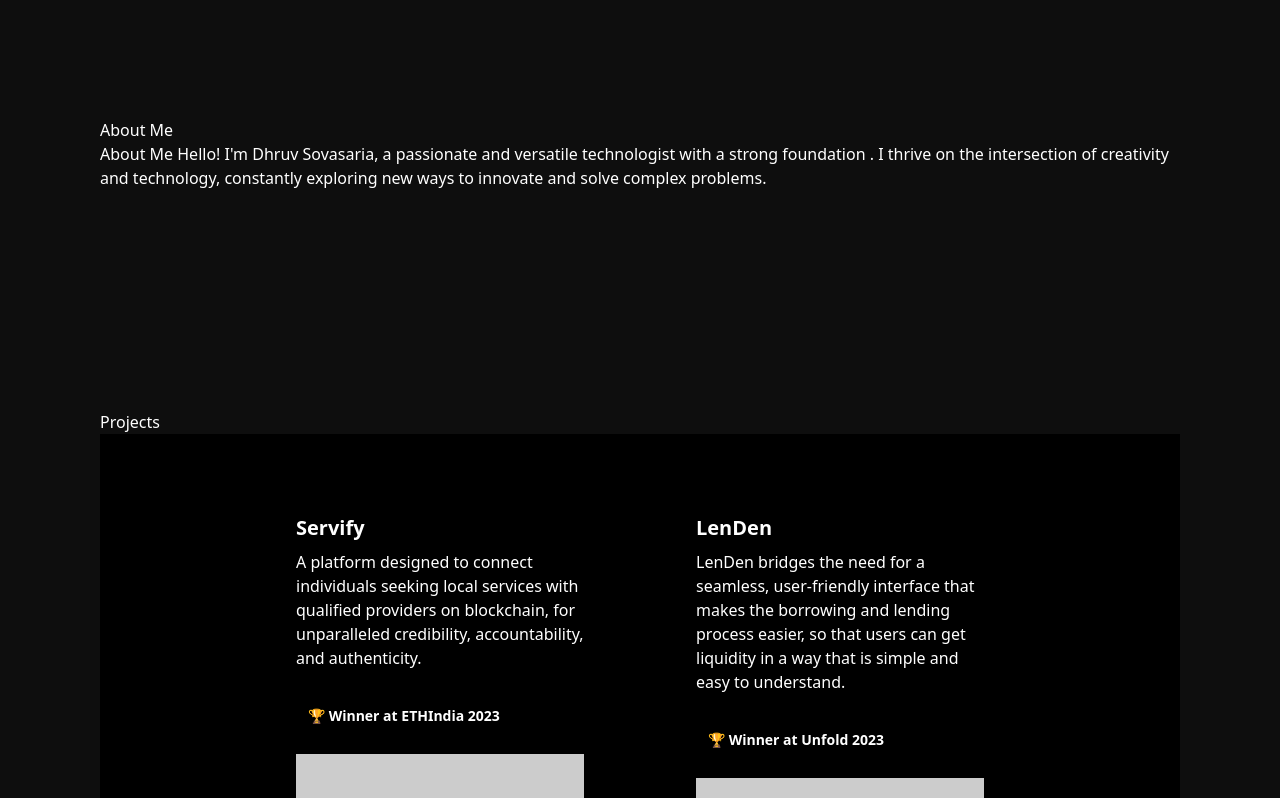
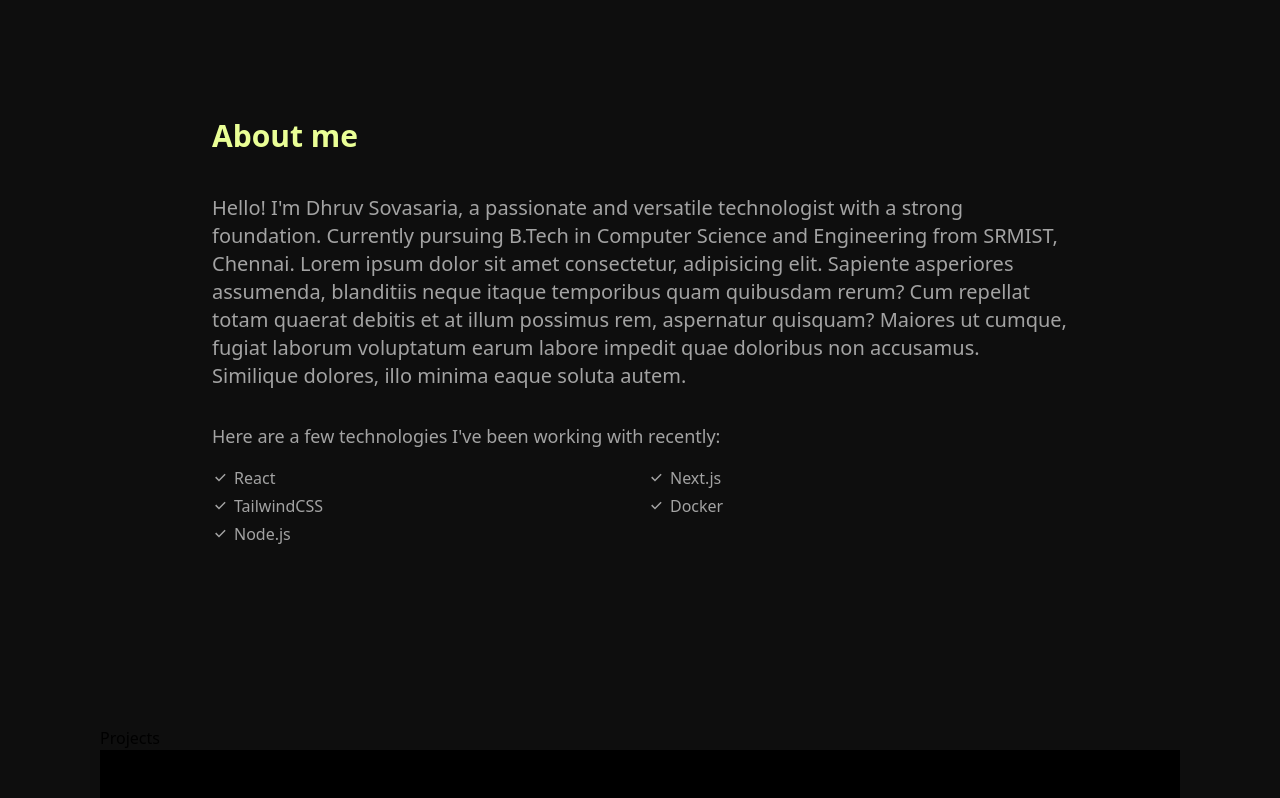
Before and after one commit to dhruvsovasaria/portfolio, a React (Vite) app: page / in a window 1280 px wide. Shown: the part 802-1600 px from the top of the page. Built offline with nearby package versions, Linux system fonts and the light colour scheme; a web font is replaced by a local one.

Commit message:
added styles for the about comp

```diff
--- a/src/components/About.jsx
+++ b/src/components/About.jsx
@@ -1,33 +1,94 @@
-// import React from "react";
-
-// const About = () => {
-//   return (
-//     <section id="about" className="about-section">
-//       <h2>About Me</h2>
-//       <p>
-//         About Me Hello! I'm Dhruv Sovasaria, a passionate and versatile
-//         technologist with a strong foundation . I thrive on the intersection of
-//         creativity and technology, constantly exploring new ways to innovate and
-//         solve complex problems.
-//       </p>
-//     </section>
-//   );
-// };
-
-// export default About;
 import React from "react";
+import { motion } from "framer-motion";
 
 const About = () => {
   return (
-    <section id="about" className="about-section">
-      <h2>About Me</h2>
-      <p>
-        About Me Hello! I'm Dhruv Sovasaria, a passionate and versatile
-        technologist with a strong foundation . I thrive on the intersection of
-        creativity and technology, constantly exploring new ways to innovate and
-        solve complex problems.
-      </p>
-    </section>
+    <motion.div
+      initial={{ opacity: 0 }}
+      whileInView={{ opacity: 1 }}
+      viewport={{ margin: "200px 0px" }}
+    >
+      <section
+        id="about"
+        className="text-textcolor about-section flex flex-col pb-10"
+      >
+        <h1 className="text-3xl text-codebutton font-bold pb-5 px-28">
+          About me{" "}
+        </h1>
+        <p className="text-xl p-5 px-28 justify-center">
+          Hello! I'm Dhruv Sovasaria, a passionate and versatile technologist
+          with a strong foundation. Currently pursuing B.Tech in Computer
+          Science and Engineering from SRMIST, Chennai. Lorem ipsum dolor sit
+          amet consectetur, adipisicing elit. Sapiente asperiores assumenda,
+          blanditiis neque itaque temporibus quam quibusdam rerum? Cum repellat
+          totam quaerat debitis et at illum possimus rem, aspernatur quisquam?
+          Maiores ut cumque, fugiat laborum voluptatum earum labore impedit quae
+          doloribus non accusamus. Similique dolores, illo minima eaque soluta
+          autem.
+          <div className="text-gray-300 font-sans">
+            <h3 className="text-lg pt-8 mb-4">
+              Here are a few technologies I've been working with recently:
+            </h3>
+            <div className="grid grid-cols-2 gap-4">
+              <div className="space-y-1 text-base">
+                <div className="flex items-center">
+                  <svg
+                    className="w-3.5 h-3.5 mr-2 text-green-500"
+                    fill="currentColor"
+                    viewBox="0 0 20 20"
+                  >
+                    <path d="M10 15l-5.5-5.5L6 8l4 4 8-8 1.5 1.5L10 15z" />
+                  </svg>
+                  React
+                </div>
+                <div className="flex items-center">
+                  <svg
+                    className="w-3.5 h-3.5 mr-2 text-green-500"
+                    fill="currentColor"
+                    viewBox="0 0 20 20"
+                  >
+                    <path d="M10 15l-5.5-5.5L6 8l4 4 8-8 1.5 1.5L10 15z" />
+                  </svg>
+                  TailwindCSS
+                </div>
+                <div className="flex items-center">
+                  <svg
+                    className="w-3.5 h-3.5 mr-2 text-green-500"
+                    fill="currentColor"
+                    viewBox="0 0 20 20"
+                  >
+                    <path d="M10 15l-5.5-5.5L6 8l4 4 8-8 1.5 1.5L10 15z" />
+                  </svg>
+                  Node.js
+                </div>
+              </div>
+              <div className="space-y-1 text-base">
+                <div className="flex items-center">
+                  <svg
+                    className="w-3.5 h-3.5 mr-2 text-green-500"
+                    fill="currentColor"
+                    viewBox="0 0 20 20"
+                  >
+                    <path d="M10 15l-5.5-5.5L6 8l4 4 8-8 1.5 1.5L10 15z" />
+                  </svg>
+                  Next.js
+                </div>
+                <div className="flex items-center">
+                  <svg
+                    className="w-3.5 h-3.5 mr-2 text-green-500"
+                    fill="currentColor"
+                    viewBox="0 0 20 20"
+                  >
+                    <path d="M10 15l-5.5-5.5L6 8l4 4 8-8 1.5 1.5L10 15z" />
+                  </svg>
+                  Docker
+                </div>
+              </div>
+            </div>
+          </div>
+        </p>
+      </section>
+    </motion.div>
   );
 };
 
--- a/src/components/Projects.jsx
+++ b/src/components/Projects.jsx
@@ -3,11 +3,11 @@ import ProjectCard from "./ProjectCard";
 const Projects = () => {
   const projects = [
     {
-      title: "Servify",
+      title: "personal Portfolio",
       description:
-        "A platform designed to connect individuals seeking local services with qualified providers on blockchain, for unparalleled credibility, accountability, and authenticity.",
-      awardText: "Winner at ETHIndia",
-      awardYear: "2023",
+        "This Portfolio Website is a sleek and user-friendly platform, powered by Vite.js and React. With sections like Home, About, Work and Contact, it seamlessly showcases Dhruv's projects, skills, and background. The responsive design ensures an optimal viewing experience across devices, inviting visitors to explore and connect.",
+      awardText: "",
+      awardYear: "",
       imageUrl: "https://via.placeholder.com/150",
     },
     {
--- a/src/styles.css
+++ b/src/styles.css
@@ -5,7 +5,7 @@
 body {
   margin: 0;
   padding: 0;
-  color: white;
+  color: ;
   /* background-color: #dcff50; - lime color*/
 }
 
```
Also changed, not shown: src/components/Home.jsx (+1 -7 lines).
